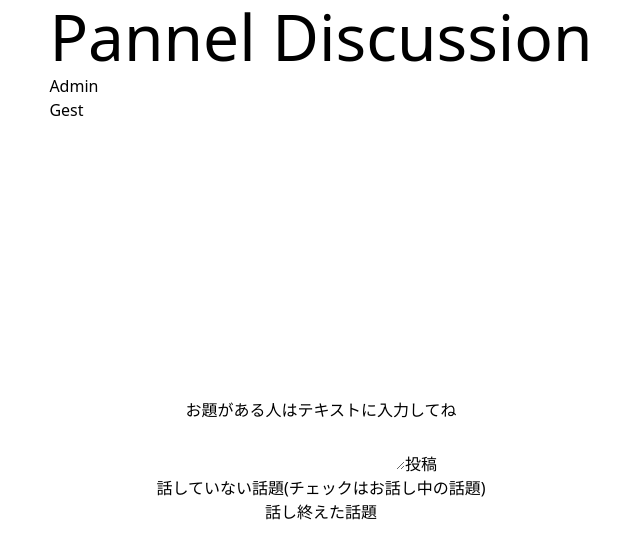
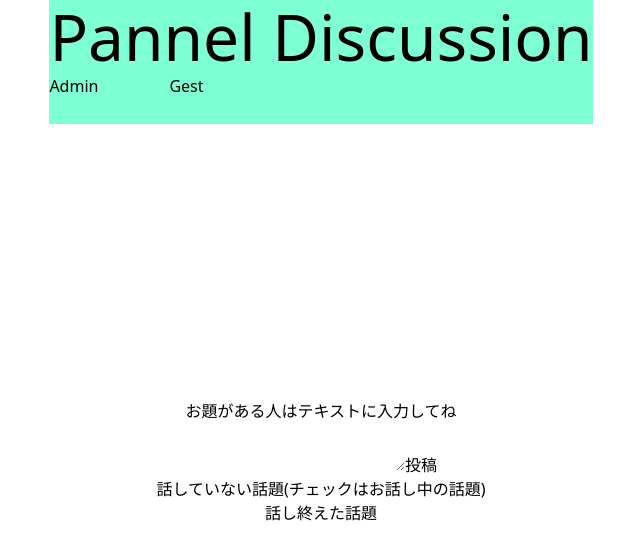
Before and after one commit to mo-ri-regen/discussion, a Next.js app: page / in a window 1280 px wide. Shown: the top 560 px of the page, without its empty margins (319-959 px from the left). Built offline with nearby package versions, Linux system fonts and the light colour scheme.

Commit message:
💄 ヘッダのUI改善

```diff
--- /dev/null
+++ b/src/components/header/Header.module.css
@@ -0,0 +1,34 @@
+.header {
+  background-color: aquamarine;
+}
+
+.title a {
+  color: #0070f3;
+  text-decoration: none;
+}
+
+.title a:hover,
+.title a:focus,
+.title a:active {
+  text-decoration: underline;
+}
+
+.title {
+  margin: 0;
+  line-height: 1.15;
+  font-size: 4rem;
+}
+
+.title {
+  text-align: center;
+}
+
+.navi ul li {
+  float: left;
+  width: 120px;
+  height: 50px;
+}
+.navi ul {
+  /* リストの点をなくす */
+  list-style: none;
+}
--- a/src/components/header/index.jsx
+++ b/src/components/header/index.jsx
@@ -1,16 +1,22 @@
-import styles from '../../styles/Home.module.css'
+import classes from './Header.module.css'
 import Link from 'next/link'
 
 export function Header(){
   return (
-    <header>
-      <h1 className={styles.title}>Pannel Discussion</h1>
-      <div>
-        <Link href={"/admin"}>Admin</Link>
-      </div>
-      <div>
-        <Link href={"/"}>Gest</Link>
-      </div>
+    <header className={classes.header}>
+      <h1 className={classes.title}>Pannel Discussion</h1>
+
+      <nav className={classes.navi}>
+        <ul className={classes.inner}>
+          <li>
+            <Link href={"/admin"}>Admin</Link>
+          </li>
+          <li>
+            <Link href={"/"}>Gest</Link>
+          </li>
+        </ul>
+      </nav>
+
     </header>
   );
 }
```
